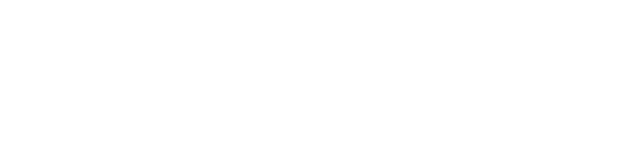
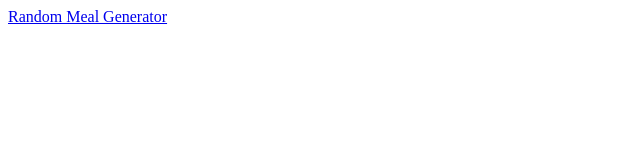
Before and after one commit to jennascholl/CSE-121b, a plain HTML site: page index.html in a window 1280 px wide. Shown: the whole page, without its empty margins (0-640 px from the left). Drawn offline with Linux system fonts and the light colour scheme.

Commit message:
fixed link

```diff
--- a/index.html
+++ b/index.html
@@ -7,6 +7,6 @@
     <title>Index</title>
 </head>
 <body>
-    <link rel="stylesheet" href="week06/task6.html">
+    <a href="/week06/task6.html">Random Meal Generator</a>
 </body>
 </html>
```
